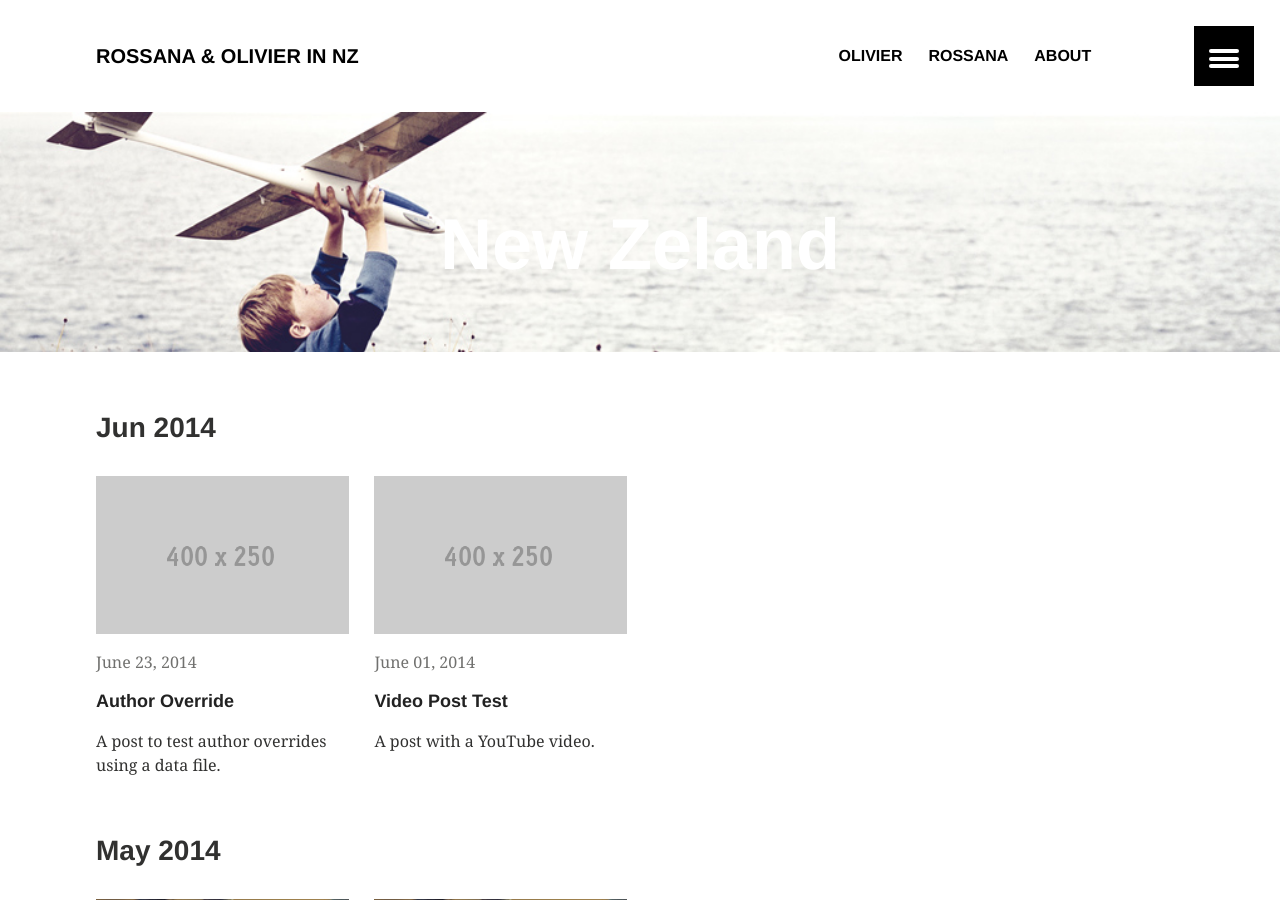
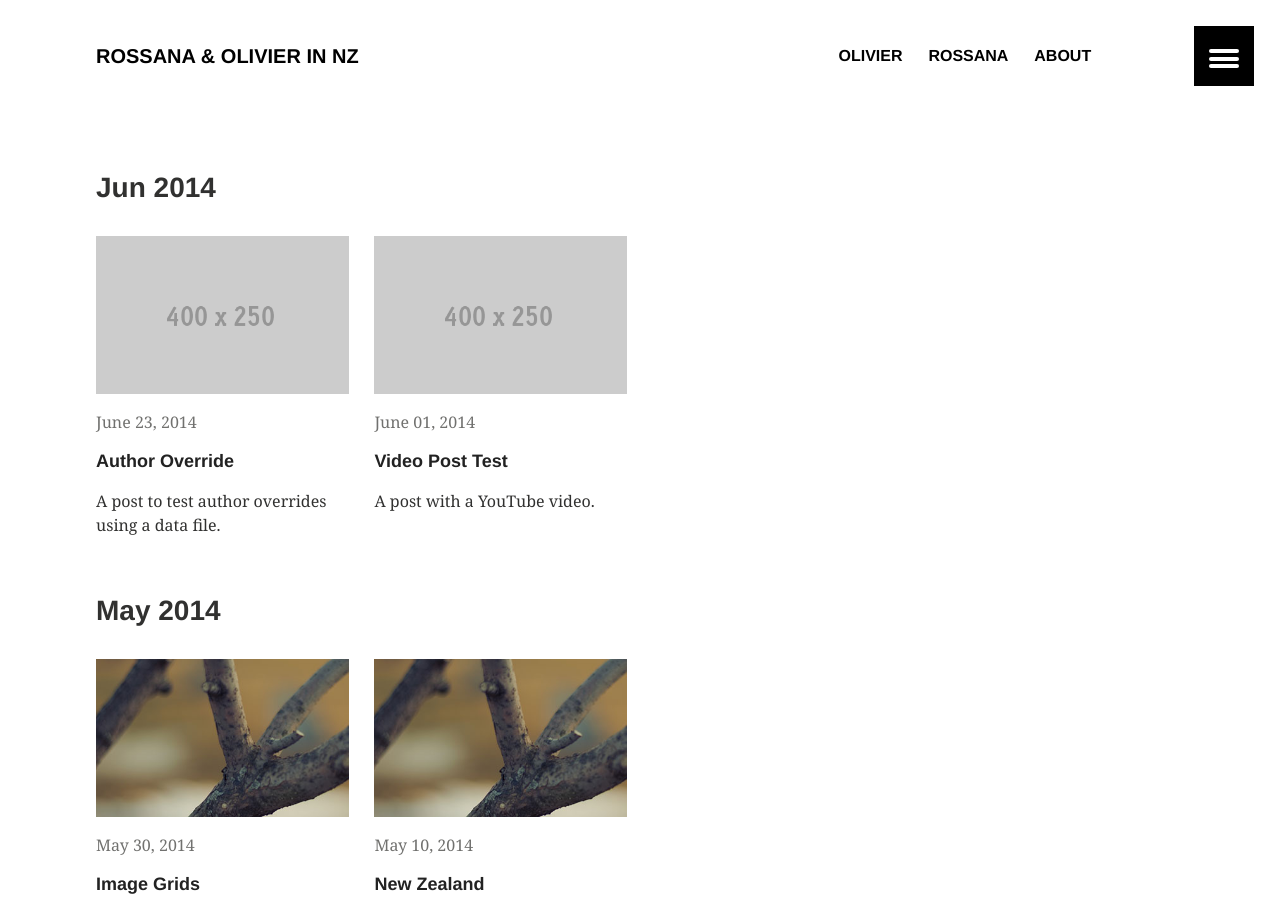
Before and after one commit to rokiwi/old, a Jekyll site: the page built from index.md, in a window 1280 px wide and 900 px high. Built offline with Jekyll 4.4.1, drawn with Linux system fonts in a browser that asks for light colours.

Commit message:
Commit 14

```diff
--- a/index.md
+++ b/index.md
@@ -1,8 +1,7 @@
 ---
 layout: home
 permalink: /
-image:
-  feature: main.jpg
+
 ---
 
 {% for post in site.posts %}
```
